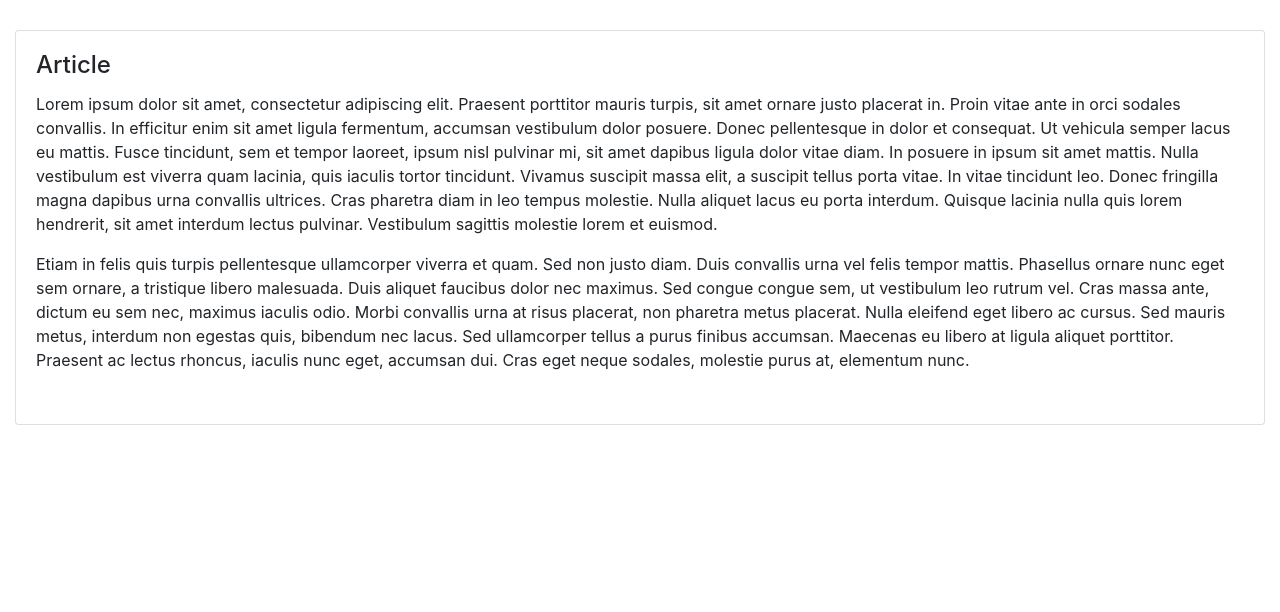
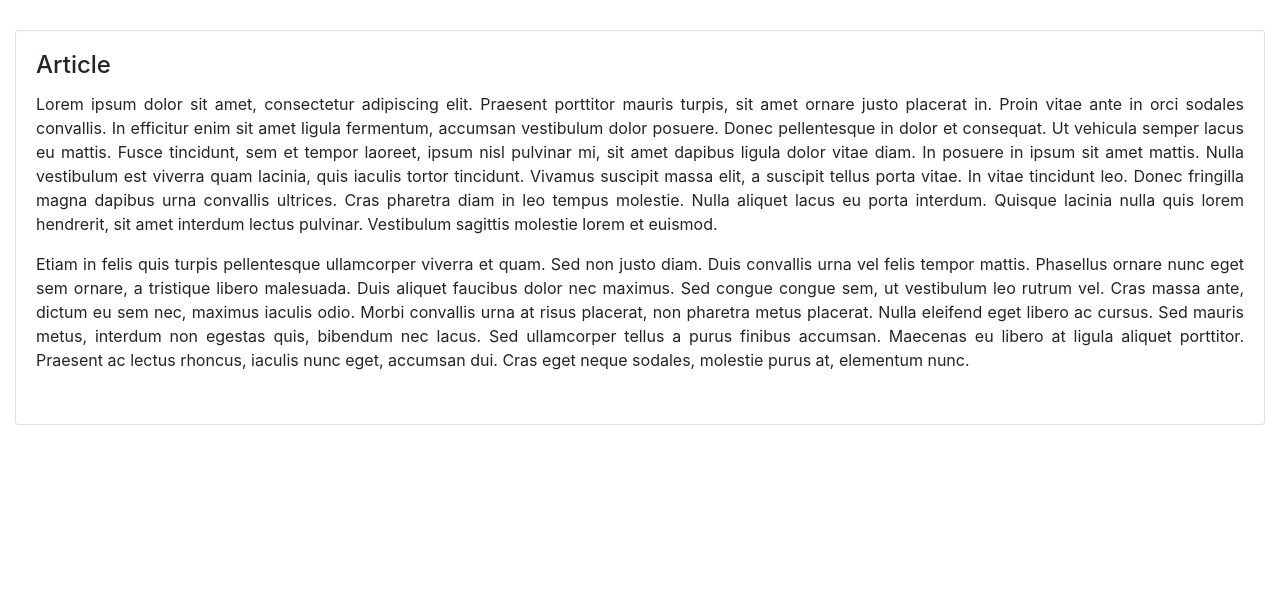
Before and after one commit to yyheng/database-m3012, a Flask app: page / in a window 1280 px wide. Shown: the part 60-672 px from the top of the page. Run offline with Flask 2, Linux system fonts and the light colour scheme; some libraries are stand-ins or nearby versions.

Commit message:
Update article.htm

```diff
--- a/templates/main/article.htm
+++ b/templates/main/article.htm
@@ -9,8 +9,8 @@
     <div class="card">
     <form class="card-body">
         <h4 class="card-title">Article</h4>
-        <p>Lorem ipsum dolor sit amet, consectetur adipiscing elit. Praesent porttitor mauris turpis, sit amet ornare justo placerat in. Proin vitae ante in orci sodales convallis. In efficitur enim sit amet ligula fermentum, accumsan vestibulum dolor posuere. Donec pellentesque in dolor et consequat. Ut vehicula semper lacus eu mattis. Fusce tincidunt, sem et tempor laoreet, ipsum nisl pulvinar mi, sit amet dapibus ligula dolor vitae diam. In posuere in ipsum sit amet mattis. Nulla vestibulum est viverra quam lacinia, quis iaculis tortor tincidunt. Vivamus suscipit massa elit, a suscipit tellus porta vitae. In vitae tincidunt leo. Donec fringilla magna dapibus urna convallis ultrices. Cras pharetra diam in leo tempus molestie. Nulla aliquet lacus eu porta interdum. Quisque lacinia nulla quis lorem hendrerit, sit amet interdum lectus pulvinar. Vestibulum sagittis molestie lorem et euismod.</p>
-        <p>Etiam in felis quis turpis pellentesque ullamcorper viverra et quam. Sed non justo diam. Duis convallis urna vel felis tempor mattis. Phasellus ornare nunc eget sem ornare, a tristique libero malesuada. Duis aliquet faucibus dolor nec maximus. Sed congue congue sem, ut vestibulum leo rutrum vel. Cras massa ante, dictum eu sem nec, maximus iaculis odio. Morbi convallis urna at risus placerat, non pharetra metus placerat. Nulla eleifend eget libero ac cursus. Sed mauris metus, interdum non egestas quis, bibendum nec lacus. Sed ullamcorper tellus a purus finibus accumsan. Maecenas eu libero at ligula aliquet porttitor. Praesent ac lectus rhoncus, iaculis nunc eget, accumsan dui. Cras eget neque sodales, molestie purus at, elementum nunc.</p>
+        <p class="text-justify">Lorem ipsum dolor sit amet, consectetur adipiscing elit. Praesent porttitor mauris turpis, sit amet ornare justo placerat in. Proin vitae ante in orci sodales convallis. In efficitur enim sit amet ligula fermentum, accumsan vestibulum dolor posuere. Donec pellentesque in dolor et consequat. Ut vehicula semper lacus eu mattis. Fusce tincidunt, sem et tempor laoreet, ipsum nisl pulvinar mi, sit amet dapibus ligula dolor vitae diam. In posuere in ipsum sit amet mattis. Nulla vestibulum est viverra quam lacinia, quis iaculis tortor tincidunt. Vivamus suscipit massa elit, a suscipit tellus porta vitae. In vitae tincidunt leo. Donec fringilla magna dapibus urna convallis ultrices. Cras pharetra diam in leo tempus molestie. Nulla aliquet lacus eu porta interdum. Quisque lacinia nulla quis lorem hendrerit, sit amet interdum lectus pulvinar. Vestibulum sagittis molestie lorem et euismod.</p>
+        <p class="text-justify">Etiam in felis quis turpis pellentesque ullamcorper viverra et quam. Sed non justo diam. Duis convallis urna vel felis tempor mattis. Phasellus ornare nunc eget sem ornare, a tristique libero malesuada. Duis aliquet faucibus dolor nec maximus. Sed congue congue sem, ut vestibulum leo rutrum vel. Cras massa ante, dictum eu sem nec, maximus iaculis odio. Morbi convallis urna at risus placerat, non pharetra metus placerat. Nulla eleifend eget libero ac cursus. Sed mauris metus, interdum non egestas quis, bibendum nec lacus. Sed ullamcorper tellus a purus finibus accumsan. Maecenas eu libero at ligula aliquet porttitor. Praesent ac lectus rhoncus, iaculis nunc eget, accumsan dui. Cras eget neque sodales, molestie purus at, elementum nunc.</p>
     </div>
 </div>
 {% endblock %}
```
